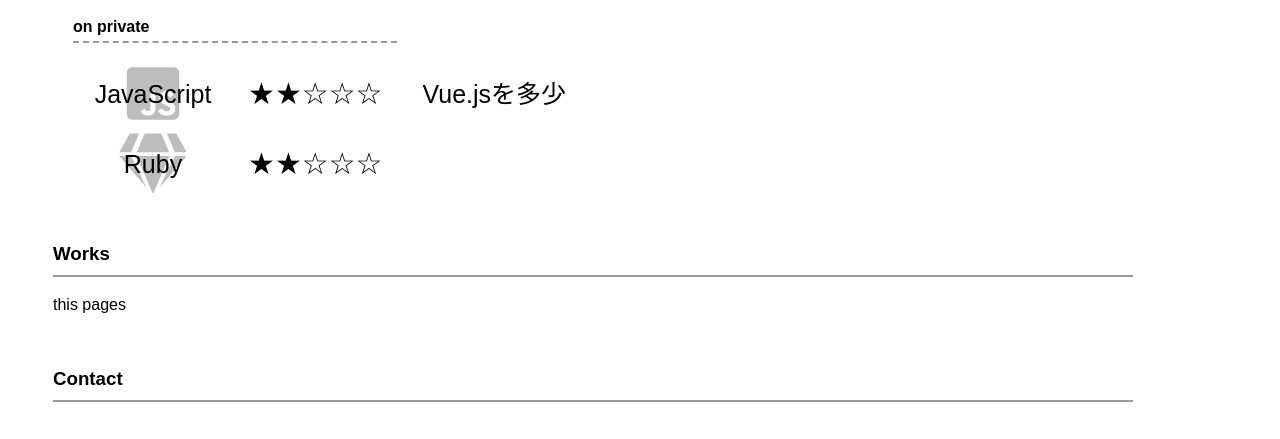
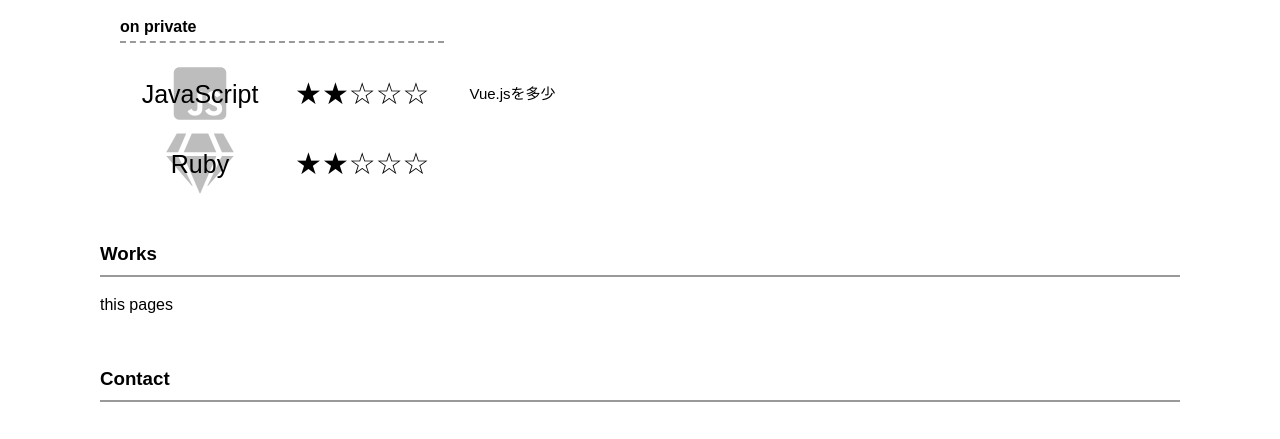
Before and after one commit to mahiro-k/portfolio, a plain HTML site: page index.html in a window 1280 px wide. Shown: the part 691-1130 px from the top of the page. Drawn offline with Linux system fonts and the light colour scheme.

Commit message:
Change css container's margin

```diff
--- a/css/stylesheet.css
+++ b/css/stylesheet.css
@@ -4,6 +4,7 @@
 }
 
 .container {
+  margin: 0 auto;
   padding: 10px 45px;
   width: 100%;
   max-width: 1170px;
@@ -90,7 +91,7 @@
 }
 
 .skill-remarks {
-  font-size: 25px;
+  font-size: 15px;
   float: left;
   padding: 0 5px;
 
```
